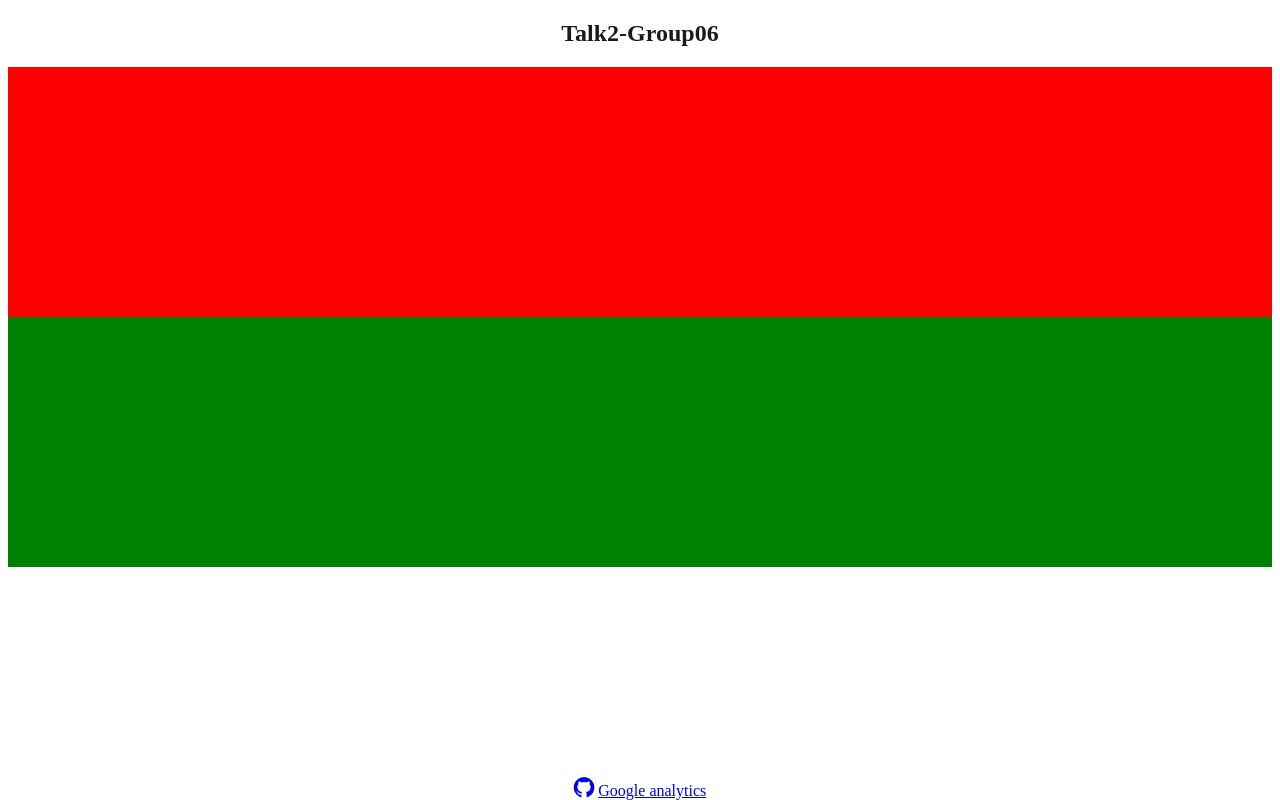
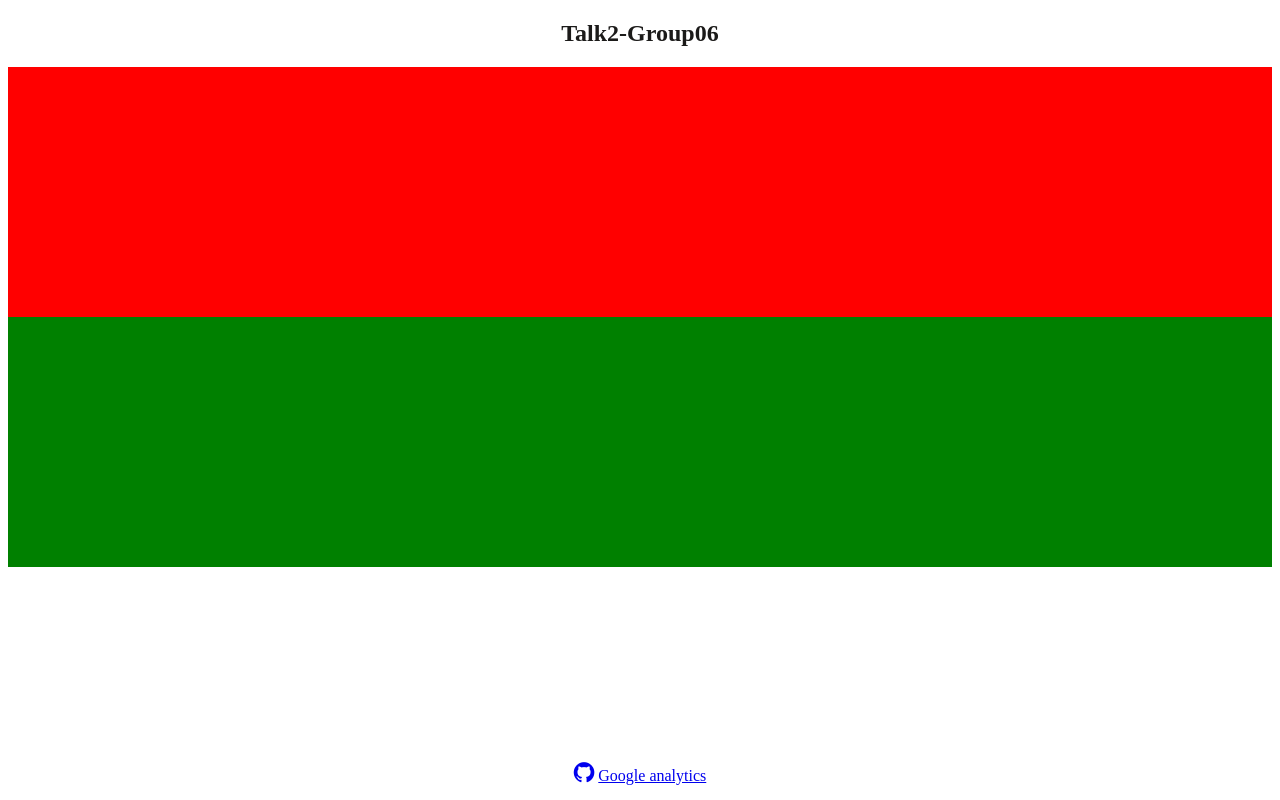
Before and after one commit to SaiGorla/Talk-2-group-6, a website with bundled scripts: page index.html in a window 1280 px wide. Built offline with nearby package versions, Linux system fonts and the light colour scheme.

Commit message:
footer fix

```diff
--- a/styles/style.css
+++ b/styles/style.css
@@ -25,10 +25,11 @@
 
 }
 .footer {
-  position: fixed;
+  position: absolute;
   left: 0;
   bottom: 0;
   width: 100%;
+  height :5%;
   color: white;
   text-align: center;
 }
```
